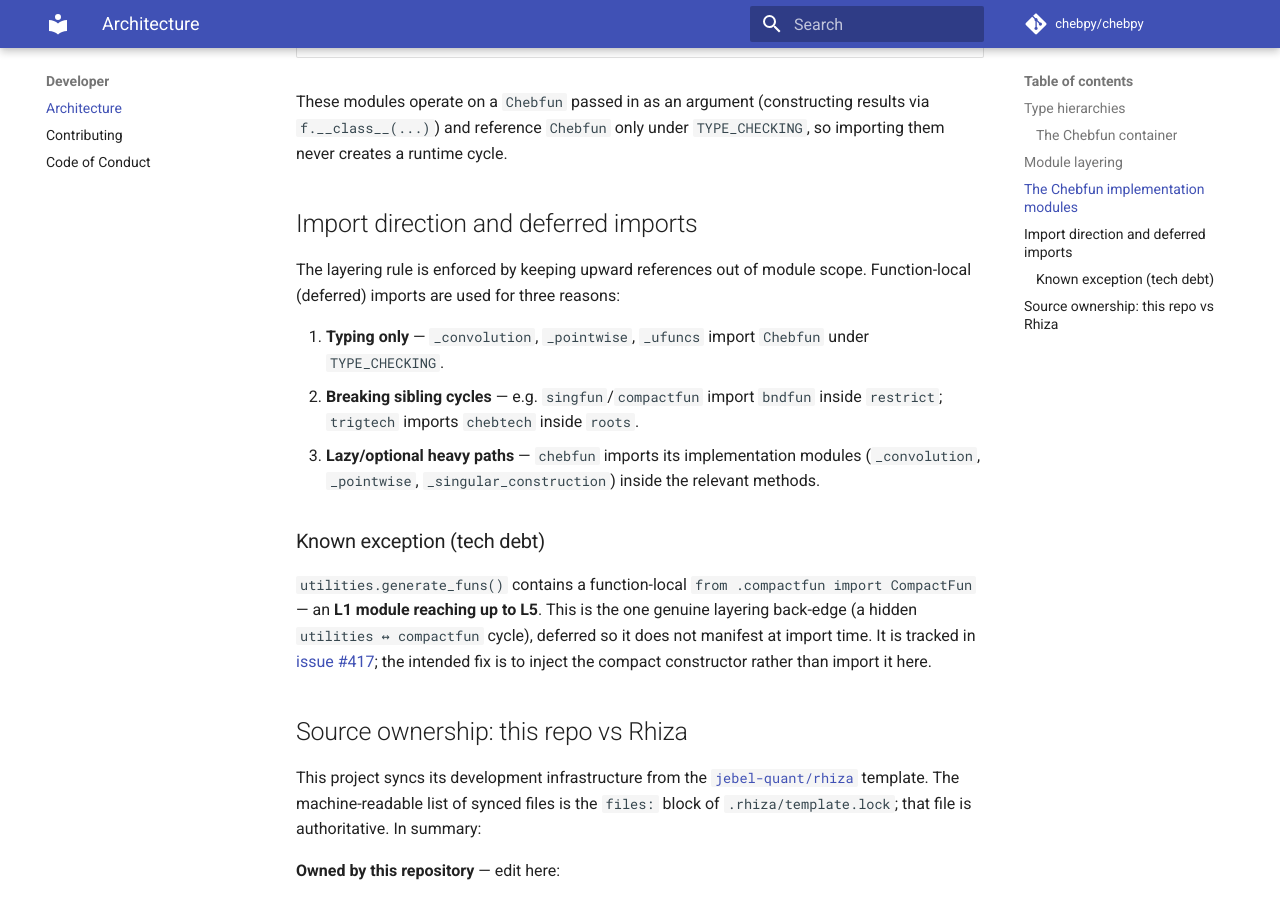
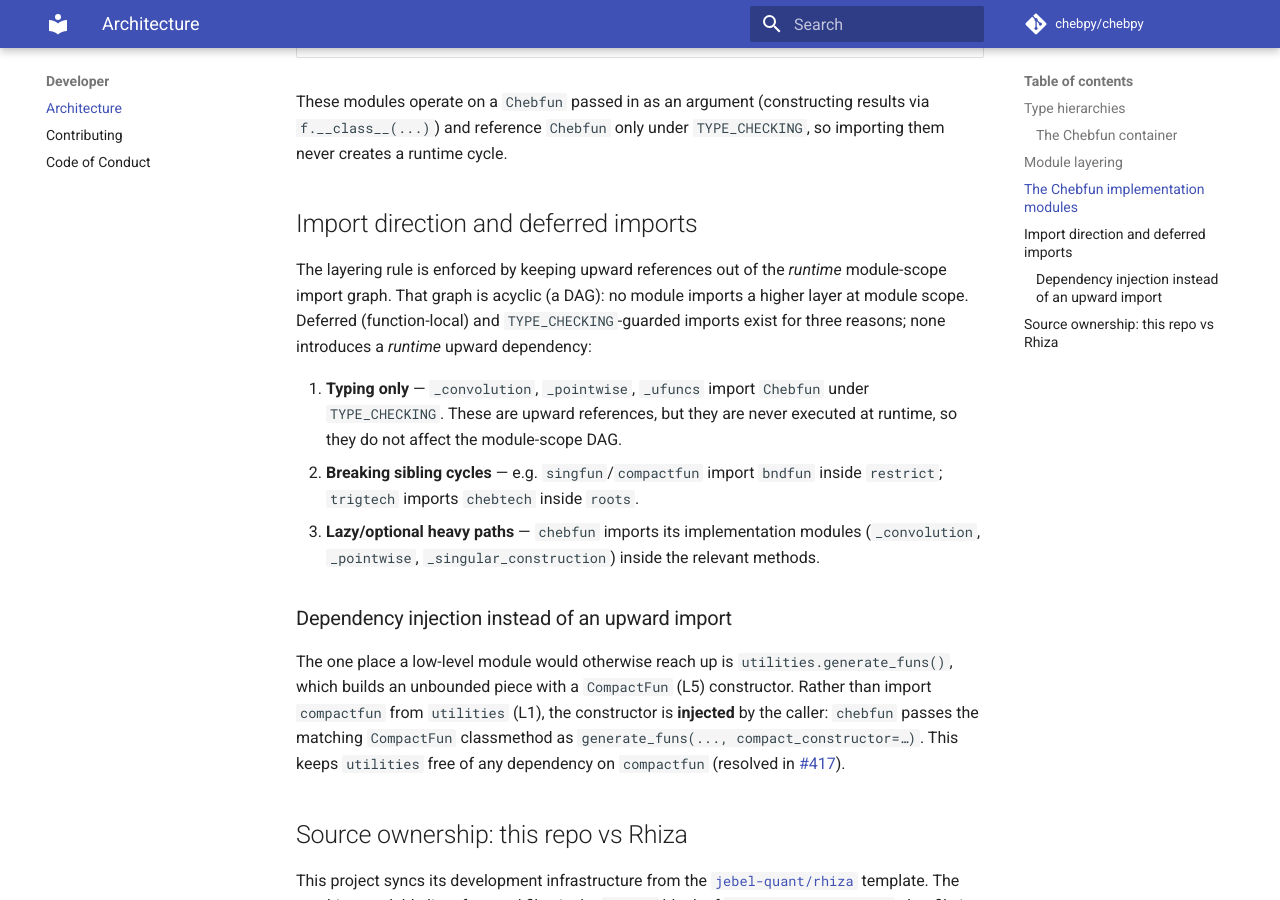
Before and after one commit to chebpy/chebpy, an MkDocs documentation site: the page built from docs/development/architecture.md, in a window 1280 px wide and 900 px high, scrolled down 2488 px. Built offline with MkDocs 1.6.1 and Material for MkDocs 9.7.7, drawn with Linux system fonts in a browser that asks for light colours; comment, search, counter and statistics services are not loaded; the version menu is left out.

Commit message:
refactor: break utilities↔compactfun import cycle (#417) (#424)
* refactor: break utilities<->compactfun import cycle via injection (#417)

utilities.generate_funs() reached up to the higher-level CompactFun through a
function-local `from .compactfun import CompactFun` (an L1 module depending on
L5) — a hidden utilities<->compactfun cycle and a layering inversion.

Fix by dependency injection: generate_funs now takes an optional
`compact_constructor` keyword, and the caller (Chebfun, which legitimately sits
above compactfun) passes the matching CompactFun classmethod. utilities no
longer imports or references compactfun, and the reflection-based
name-dispatch is gone.

- utilities.py: add `compact_constructor` param; drop the deferred import and
  `getattr(CompactFun, name)` dispatch.
- chebfun.py: import CompactFun at module scope (a legal downward edge) and
  inject the matching constructor at the four generate_funs call sites.
- docs/CLAUDE.md: the module-scope import graph is now a DAG; update the
  architecture notes accordingly.

The module-scope import graph is verified acyclic (Tarjan SCC). Behaviour
unchanged: 1057 tests pass at 100% coverage; ty + mypy --strict clean.

Closes #417

Co-Authored-By: Claude Opus 4.8 (1M context) <noreply@anthropic.com>

* docs: clarify runtime module-scope DAG vs deferred/guarded imports

* build: declare project classifiers (audience, topic, license, Python 3.11–3.14)

Co-Authored-By: Claude Opus 4.8 (1M context) <noreply@anthropic.com>

* docs: use a smooth kernel in README conv example to fix CI timeout

The convolution demo represented a box function as a single global
Chebyshev polynomial, which never converges (65537 points) and made
f.conv(g) take ~27s locally and >60s on CI, tripping the readme test's
60s timeout. Replace the discontinuous box with a smooth narrow
Gaussian: the conv demo stays valid (a smooth Chebfun on [-2, 2]) and
resolves in ~2ms.

Co-Authored-By: Claude Opus 4.8 (1M context) <noreply@anthropic.com>

---------

Co-authored-by: Claude Opus 4.8 (1M context) <noreply@anthropic.com>
Co-authored-by: copilot-swe-agent[bot] <198982749+Copilot@users.noreply.github.com>

```diff
--- a/docs/development/architecture.md
+++ b/docs/development/architecture.md
@@ -99,25 +99,30 @@ results via `f.__class__(...)`) and reference `Chebfun` only under
 
 ## Import direction and deferred imports
 
-The layering rule is enforced by keeping upward references out of module scope.
-Function-local (deferred) imports are used for three reasons:
+The layering rule is enforced by keeping upward references out of the *runtime*
+module-scope import graph. That graph is acyclic (a DAG): no module imports a
+higher layer at module scope. Deferred (function-local) and
+`TYPE_CHECKING`-guarded imports exist for three reasons; none introduces a
+*runtime* upward dependency:
 
 1. **Typing only** — `_convolution`, `_pointwise`, `_ufuncs` import `Chebfun`
-   under `TYPE_CHECKING`.
+   under `TYPE_CHECKING`. These are upward references, but they are never
+   executed at runtime, so they do not affect the module-scope DAG.
 2. **Breaking sibling cycles** — e.g. `singfun`/`compactfun` import `bndfun`
    inside `restrict`; `trigtech` imports `chebtech` inside `roots`.
 3. **Lazy/optional heavy paths** — `chebfun` imports its implementation modules
    (`_convolution`, `_pointwise`, `_singular_construction`) inside the relevant
    methods.
 
-### Known exception (tech debt)
+### Dependency injection instead of an upward import
 
-`utilities.generate_funs()` contains a function-local
-`from .compactfun import CompactFun` — an **L1 module reaching up to L5**. This
-is the one genuine layering back-edge (a hidden `utilities ↔ compactfun`
-cycle), deferred so it does not manifest at import time. It is tracked in
-[issue #417](https://github.com/chebpy/chebpy/issues/417); the intended fix is
-to inject the compact constructor rather than import it here.
+The one place a low-level module would otherwise reach up is
+`utilities.generate_funs()`, which builds an unbounded piece with a
+`CompactFun` (L5) constructor. Rather than import `compactfun` from `utilities`
+(L1), the constructor is **injected** by the caller: `chebfun` passes the
+matching `CompactFun` classmethod as `generate_funs(..., compact_constructor=…)`.
+This keeps `utilities` free of any dependency on `compactfun` (resolved in
+[#417](https://github.com/chebpy/chebpy/issues/417)).
 
 ## Source ownership: this repo vs Rhiza
 
```
Also changed, not shown: CLAUDE.md (+7 -3 lines), README.md (+1 -1 lines), pyproject.toml (+11 -0 lines), 3 other files.
